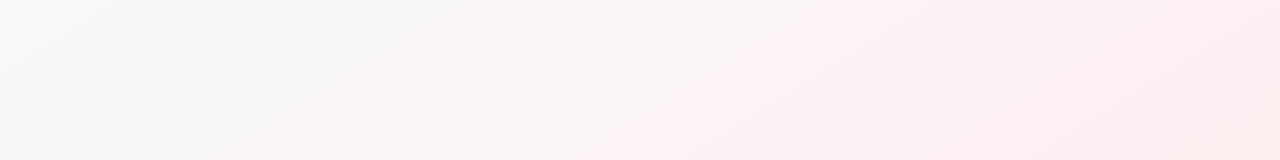
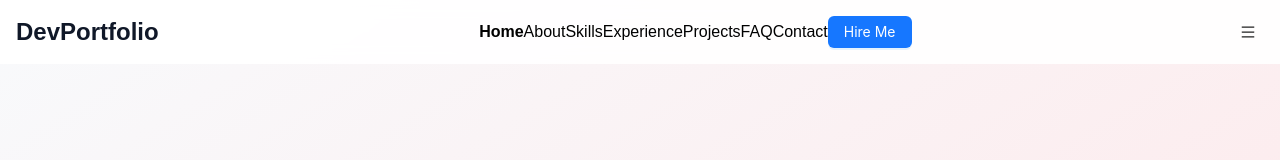
Before and after one commit to shahzadali61/developer, a Next.js app: page / in a window 1280 px wide. Shown: the top 160 px of the page. Built offline with nearby package versions, Linux system fonts and the light colour scheme.

Commit message:
Add Header

```diff
--- a/app/page.tsx
+++ b/app/page.tsx
@@ -1,5 +1,5 @@
 "use client";
-// import { Navigation } from "./pages/component/Navigation";
+import { Navigation } from "./pages/component/Navigation";
 import { Banner } from "./pages/component/Banner";
 import { About } from "./pages/component/About";
 import { Skills } from "./pages/component/Skills";
@@ -12,7 +12,7 @@ import { Footer } from "./pages/component/Footer";
 export default function Home() {
   return (
     <>
-    {/* <Navigation /> */}
+    <Navigation />
     <Banner/>
     <About/>
     <Skills/>
--- a/app/pages/component/Navigation.tsx
+++ b/app/pages/component/Navigation.tsx
@@ -1,9 +1,9 @@
 "use client"
 
 import { useState, useEffect, useCallback, useRef } from "react"
+import { Button, Drawer } from "antd"
+import { MenuOutlined, CloseOutlined } from "@ant-design/icons"
 import Link from "next/link"
-import { Button, Drawer } from "antd"
-import { Menu, X } from "lucide-react"
 
 interface NavItem {
   href: string
@@ -26,48 +26,16 @@ export function Navigation() {
     { href: "#contact", label: "Contact" },
   ]
 
-  // Scroll position handler
   const handleScroll = useCallback(() => {
     setIsScrolled(window.scrollY > 50)
-  }, [])
-
-  useEffect(() => {
-    window.addEventListener("scroll", handleScroll)
-    return () => window.removeEventListener("scroll", handleScroll)
-  }, [handleScroll])
-
-  // Active section detection using IntersectionObserver
-  useEffect(() => {
-    const observerOptions = {
-      root: null,
-      rootMargin: "-20% 0px -70% 0px",
-      threshold: 0.1,
-    }
-
-    const observerCallback = (entries: IntersectionObserverEntry[]) => {
-      entries.forEach((entry) => {
-        if (entry.isIntersecting) {
-          setActiveSection(`#${entry.target.id}`)
-        }
-      })
-    }
-
-    if (observerRef.current) observerRef.current.disconnect()
-
-    observerRef.current = new IntersectionObserver(observerCallback, observerOptions)
-
-    const sections = document.querySelectorAll("section[id]")
-    sections.forEach((section) => observerRef.current?.observe(section))
-
-    return () => observerRef.current?.disconnect()
   }, [])
 
   const handleNavClick = useCallback((href: string) => {
     const element = document.querySelector(href)
     if (element) {
-      const offset = 64
-      const position = element.getBoundingClientRect().top + window.pageYOffset - offset
-      window.scrollTo({ top: position, behavior: "smooth" })
+      const headerHeight = 64
+      const elementTop = element.getBoundingClientRect().top + window.pageYOffset - headerHeight
+      window.scrollTo({ top: elementTop, behavior: "smooth" })
     }
     setIsOpen(false)
   }, [])
@@ -79,8 +47,45 @@ export function Navigation() {
         handleNavClick(href)
       }
     },
-    [handleNavClick],
+    [handleNavClick]
   )
+
+  useEffect(() => {
+    window.addEventListener("scroll", handleScroll)
+    return () => window.removeEventListener("scroll", handleScroll)
+  }, [handleScroll])
+
+  useEffect(() => {
+    const observerOptions = {
+      root: null,
+      rootMargin: "-20% 0px -70% 0px",
+      threshold: 0.1,
+    }
+
+    const observerCallback = (entries: IntersectionObserverEntry[]) => {
+      entries.forEach((entry) => {
+        if (entry.isIntersecting) {
+          const sectionId = entry.target.id
+          setActiveSection(sectionId)
+        }
+      })
+    }
+
+    if (observerRef.current) observerRef.current.disconnect()
+
+    observerRef.current = new IntersectionObserver(observerCallback, observerOptions)
+
+    const sections = document.querySelectorAll("section[id]")
+    sections.forEach((section) => {
+      if (observerRef.current) {
+        observerRef.current.observe(section)
+      }
+    })
+
+    return () => {
+      if (observerRef.current) observerRef.current.disconnect()
+    }
+  }, [])
 
   return (
     <>
@@ -92,45 +97,52 @@ export function Navigation() {
       >
         <div className="container mx-auto px-4">
           <div className="flex items-center justify-between h-14 md:h-16">
-            <Link href="/" className="text-xl md:text-2xl font-bold text-gray-900" aria-label="DevPortfolio Home">
+            <Link
+              href="/"
+              className="text-xl md:text-2xl font-bold text-gray-900"
+              aria-label="DevPortfolio Home"
+            >
               Dev<span className="text-primary">Portfolio</span>
             </Link>
 
+            {/* Desktop Nav */}
             <div className="hidden md:flex items-center space-x-8">
               {navItems.map((item) => (
                 <button
                   key={item.href}
                   onClick={() => handleNavClick(item.href)}
                   onKeyDown={(e) => handleKeyDown(e, item.href)}
-                  aria-current={activeSection === item.href ? "page" : undefined}
-                  className={`relative transition-colors font-medium text-gray-700 hover:text-primary focus:outline-none focus:ring-2 focus:ring-primary ${
-                    activeSection === item.href ? "text-primary font-semibold" : ""
+                  className={`text-gray-700 hover:text-primary transition-colors font-medium relative ${
+                    activeSection === item.href.substring(1) ? "text-primary font-semibold" : ""
                   }`}
+                  aria-current={activeSection === item.href.substring(1) ? "page" : undefined}
                 >
                   {item.label}
-                  {activeSection === item.href && (
-                    <span className="absolute -bottom-1 left-0 w-full h-0.5 bg-primary rounded-full" />
+                  {activeSection === item.href.substring(1) && (
+                    <span className="absolute -bottom-1 left-0 w-full h-0.5 bg-primary rounded-full"></span>
                   )}
                 </button>
               ))}
-              <Button type="primary" className="btn-primary" onClick={() => handleNavClick("#contact")}>
+              <Button type="primary" onClick={() => handleNavClick("#contact")}>
                 Hire Me
               </Button>
             </div>
 
+            {/* Mobile Menu Toggle */}
             <Button
               type="text"
-              className="btn-ghost md:hidden p-2"
+              className="md:hidden"
+              icon={isOpen ? <CloseOutlined /> : <MenuOutlined />}
               onClick={() => setIsOpen((prev) => !prev)}
               aria-label={isOpen ? "Close menu" : "Open menu"}
               aria-expanded={isOpen}
               aria-controls="mobile-menu"
-              icon={isOpen ? <X className="w-6 h-6" /> : <Menu className="w-6 h-6" />}
             />
           </div>
         </div>
       </nav>
 
+      {/* Drawer for Mobile */}
       <Drawer
         title={
           <span className="text-xl font-bold text-gray-900">
@@ -140,7 +152,7 @@ export function Navigation() {
         placement="left"
         onClose={() => setIsOpen(false)}
         open={isOpen}
-        width={320}
+        width={280}
         className="md:hidden"
         id="mobile-menu"
       >
@@ -148,20 +160,26 @@ export function Navigation() {
           {navItems.map((item) => (
             <button
               key={item.href}
+              className={`block w-full text-left px-4 py-3 font-medium transition-colors ${
+                activeSection === item.href.substring(1)
+                  ? "text-primary bg-gray-100 font-semibold border-l-4 border-primary"
+                  : "text-gray-700 hover:text-primary"
+              }`}
               onClick={() => handleNavClick(item.href)}
               onKeyDown={(e) => handleKeyDown(e, item.href)}
-              aria-current={activeSection === item.href ? "page" : undefined}
-              className={`block w-full text-left px-4 py-4 transition-colors font-medium cursor-pointer border-b border-gray-100 relative ${
-                activeSection === item.href
-                  ? "text-primary font-semibold bg-red-50 border-l-4 border-l-primary"
-                  : "text-gray-700 hover:text-primary"
-              }`}
+              aria-current={activeSection === item.href.substring(1) ? "page" : undefined}
             >
               {item.label}
             </button>
           ))}
+
           <div className="pt-4">
-            <Button type="primary" size="large" className="btn-primary w-full" onClick={() => handleNavClick("#contact")}>
+            <Button
+              type="primary"
+              size="large"
+              className="w-full"
+              onClick={() => handleNavClick("#contact")}
+            >
               Hire Me
             </Button>
           </div>
```
